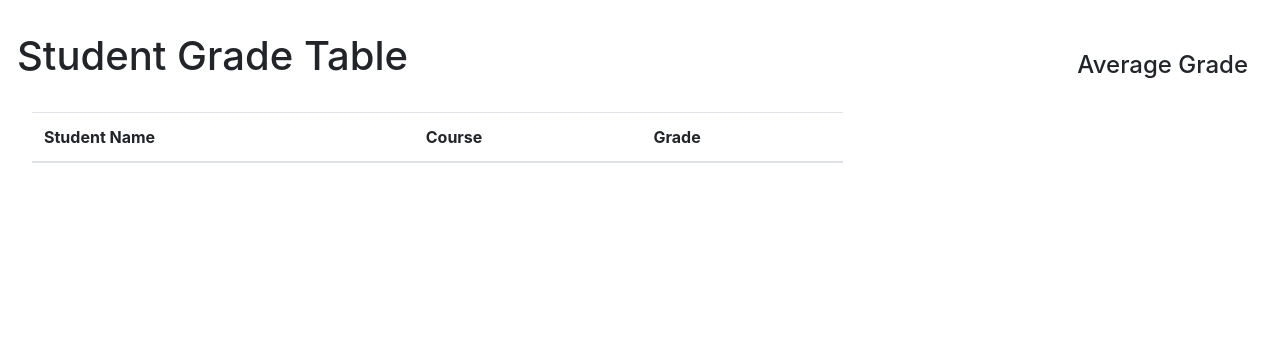
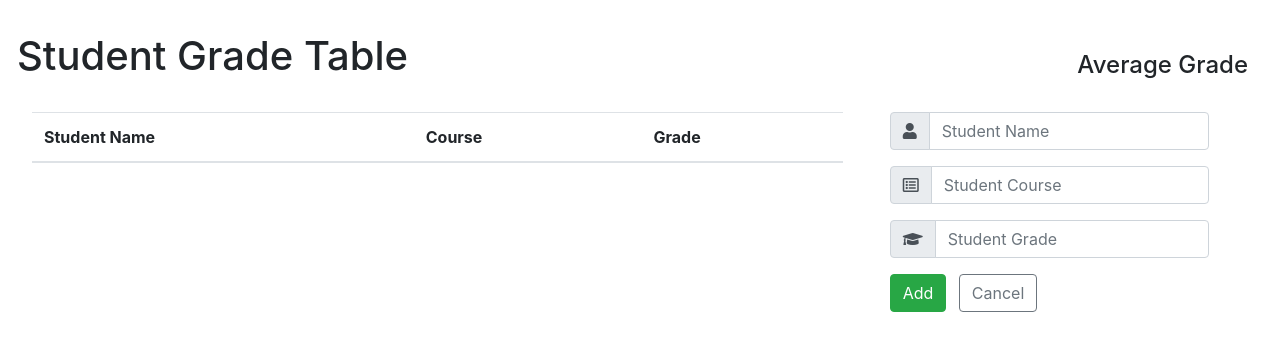
Before and after one commit to mikaylarruiz/student-grade-table, a plain HTML site: page index.html in a window 1280 px wide. Drawn offline with nearby package versions, Linux system fonts and the light colour scheme; no server answers.

Commit message:
modify the html is completed (the finished form structure

```diff
--- a/index.html
+++ b/index.html
@@ -26,8 +26,32 @@
       </tbody>
       </table>
 
-      <div class="col-4"></div>
+    <div class="col-4">
+      <form class=" pr-0">
+        <div class="input-group mb-3">
+          <div class="input-group-prepend">
+            <span class="input-group-text"><i class="fas fa-user"></i></span>
+          </div>
+          <input type="text" class="form-control" placeholder="Student Name" aria-label="Student's Name">
+        </div>
+        <div class="input-group mb-3">
+          <div class="input-group-prepend">
+            <span class="input-group-text"><i class="far fa-list-alt"></i></span>
+          </div>
+          <input type="text" class="form-control" placeholder="Student Course" aria-label="Student's Course">
+        </div>
+        <div class="input-group mb-3">
+          <div class="input-group-prepend">
+            <span class="input-group-text"><i class="fas fa-graduation-cap"></i></span>
+          </div>
+          <input type="number" class="form-control" placeholder="Student Grade" aria-label="Student's Grade">
+        </div>
+        <button type="submit" class="btn btn-success mr-2">Add</button>
+        <button type="reset" class="btn btn-outline-secondary">Cancel</button>
+      </form>
     </div>
+
+  </div>
   <script src="https://code.jquery.com/jquery-3.4.1.js"></script>
   <script src="../student-grade-table/components/app.js"></script>
   <script src="../student-grade-table/components/grade-table.js"></script>
--- a/style.css
+++ b/style.css
@@ -14,3 +14,6 @@ div {
   display:flex;
   flex-wrap: wrap;
 }
+form {
+  padding-left: 2rem;
+}
```
